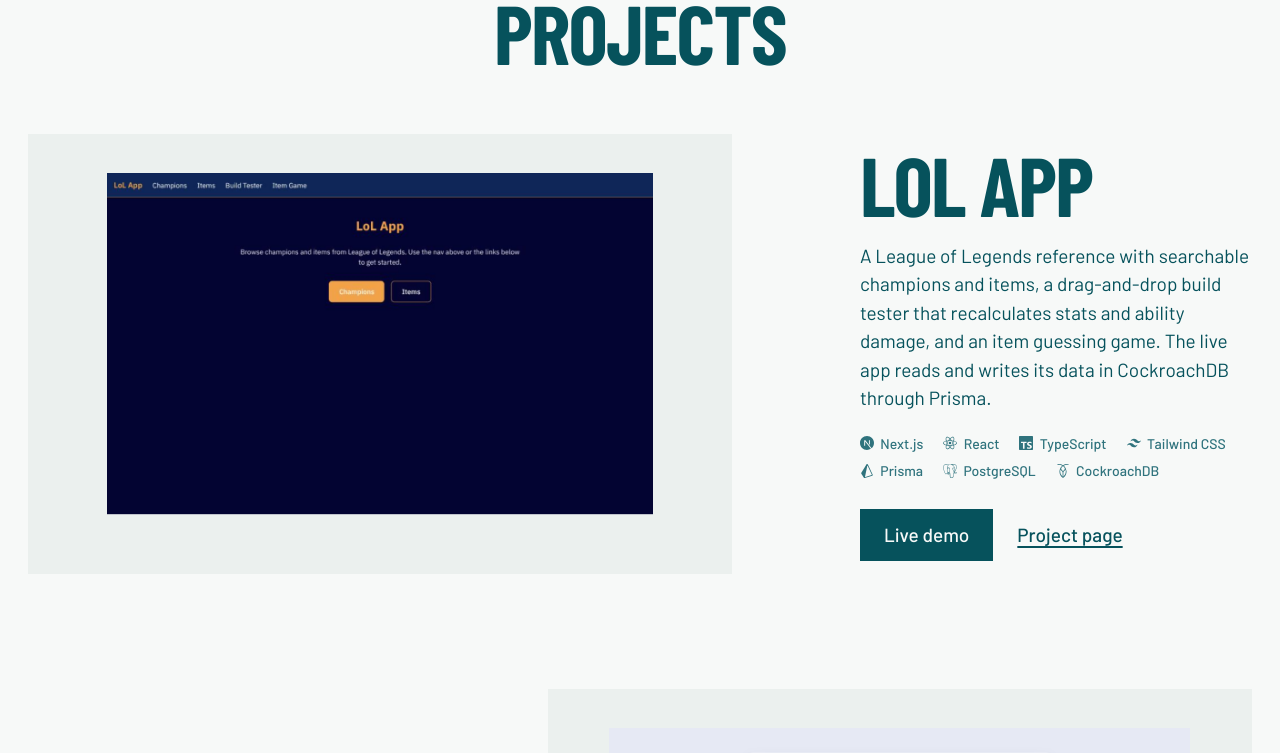
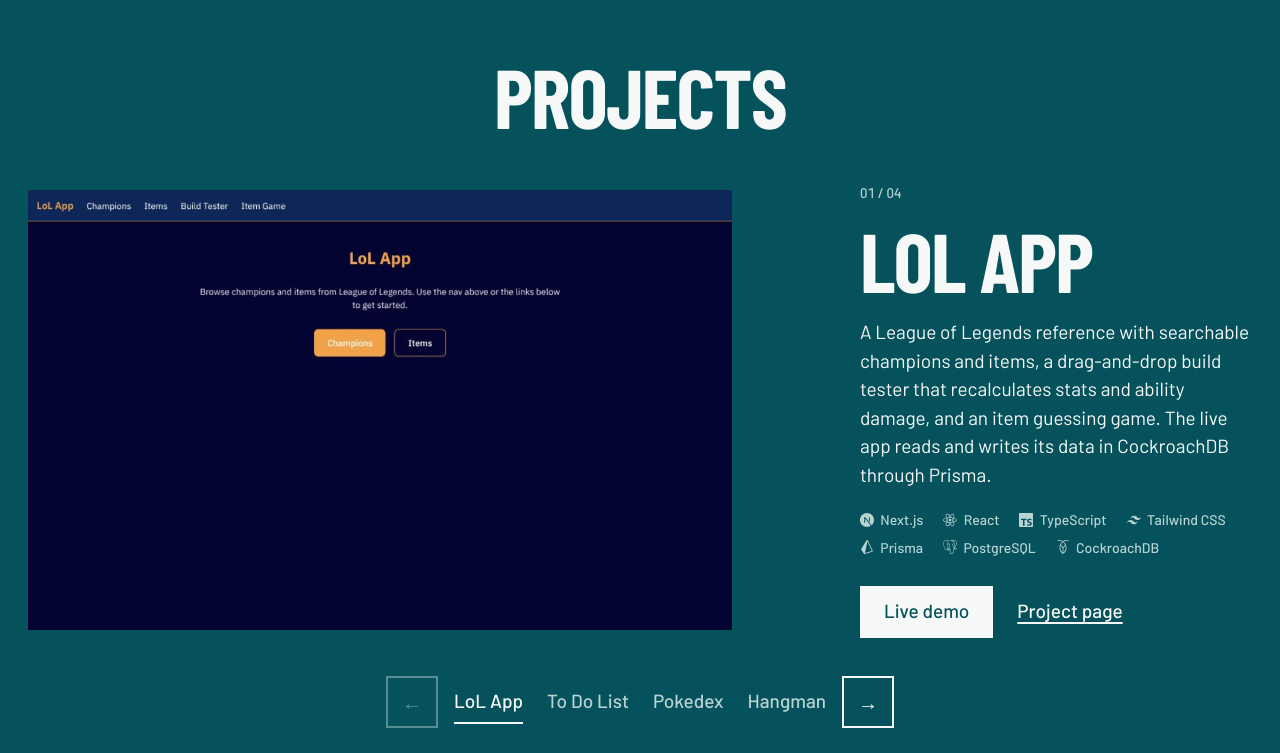
Before and after one commit to david-codez/resume-app, a Next.js app: page / in a window 1280 px wide. Shown: the part 6900-7653 px from the top of the page. Built offline with nearby package versions, Linux system fonts and the light colour scheme.

Commit message:
Turn Projects into a full-width slider
One project per slide on the teal field, with arrows, name tabs and swipe. Screenshots share one 16:10 crop.

```diff
--- a/components/resume/ProjectsSection.jsx
+++ b/components/resume/ProjectsSection.jsx
@@ -1,28 +1,27 @@
 import Image from 'next/image'
 import Link from 'next/link'
+import { useRef, useState } from 'react'
 import { iconFor } from '../iconMap'
 import styles from './ProjectsSection.module.css'
 
-export default function ProjectsSection({ projects }) {
+function ProjectSlide({ project, position, count }) {
   return (
-    <section id="projects" aria-labelledby="projects-heading" className={`frame ${styles.section}`}>
-      <div data-reveal>
-        <h2 id="projects-heading" className="section-heading">Projects</h2>
-      </div>
-      <div className={styles.list}>
-        {projects.map((project) => (
-          <article key={project.slug} className={styles.project} data-reveal>
+    <li className={styles.slide} aria-roledescription="slide" aria-label={`${position} of ${count}`}>
+      <article className={styles.project}>
         <a href={project.demoUrl} target="_blank" rel="noopener noreferrer" className={styles.shot} tabIndex={-1}>
           <Image
             src={project.image}
             alt={`${project.name} screenshot`}
-                width={1152}
-                height={720}
-                sizes="(min-width: 900px) 56vw, 100vw"
+            fill
+            sizes="(min-width: 900px) 58vw, 100vw"
             className={styles.image}
+            priority={position === 1}
           />
         </a>
         <div className={styles.copy}>
+          <p className={styles.count}>
+            {String(position).padStart(2, '0')} / {String(count).padStart(2, '0')}
+          </p>
           <h3 className={styles.title}>
             <Link href={`/portfolio/${project.slug}`} className={styles.titleLink}>{project.name}</Link>
           </h3>
@@ -39,12 +38,83 @@ export default function ProjectsSection({ projects }) {
             })}
           </ul>
           <p className={styles.links}>
-                <a href={project.demoUrl} target="_blank" rel="noopener noreferrer" className="button">Live demo</a>
-                <Link href={`/portfolio/${project.slug}`} className="text-link">Project page</Link>
+            <a href={project.demoUrl} target="_blank" rel="noopener noreferrer" className={styles.demo}>Live demo</a>
+            <Link href={`/portfolio/${project.slug}`} className={styles.pageLink}>Project page</Link>
           </p>
         </div>
       </article>
+    </li>
+  )
+}
+
+export default function ProjectsSection({ projects }) {
+  const trackRef = useRef(null)
+  const [activeIndex, setActiveIndex] = useState(0)
+
+  const showSlide = (index) => {
+    const track = trackRef.current
+    const prefersReducedMotion = window.matchMedia('(prefers-reduced-motion: reduce)').matches
+    track.scrollTo({ left: index * track.clientWidth, behavior: prefersReducedMotion ? 'auto' : 'smooth' })
+  }
+
+  const followScroll = () => {
+    const track = trackRef.current
+    setActiveIndex(Math.round(track.scrollLeft / track.clientWidth))
+  }
+
+  const isFirst = activeIndex === 0
+  const isLast = activeIndex === projects.length - 1
+
+  return (
+    <section id="projects" aria-labelledby="projects-heading" className={styles.section}>
+      <div className="frame" data-reveal>
+        <h2 id="projects-heading" className={`section-heading ${styles.heading}`}>Projects</h2>
+      </div>
+      <div className={styles.carousel} aria-roledescription="carousel" aria-labelledby="projects-heading">
+        <ul id="projects-track" ref={trackRef} className={styles.track} onScroll={followScroll}>
+          {projects.map((project, index) => (
+            <ProjectSlide key={project.slug} project={project} position={index + 1} count={projects.length} />
           ))}
+        </ul>
+        {projects.length > 1 ? (
+          <div className={`frame ${styles.controls}`}>
+            <button
+              type="button"
+              className={styles.arrow}
+              aria-controls="projects-track"
+              disabled={isFirst}
+              onClick={() => showSlide(activeIndex - 1)}
+            >
+              <span aria-hidden="true">←</span>
+              <span className="visually-hidden">Previous project</span>
+            </button>
+            <ol className={styles.tabs}>
+              {projects.map((project, index) => (
+                <li key={project.slug}>
+                  <button
+                    type="button"
+                    className={styles.tab}
+                    aria-controls="projects-track"
+                    aria-current={index === activeIndex ? 'true' : undefined}
+                    onClick={() => showSlide(index)}
+                  >
+                    {project.name}
+                  </button>
+                </li>
+              ))}
+            </ol>
+            <button
+              type="button"
+              className={styles.arrow}
+              aria-controls="projects-track"
+              disabled={isLast}
+              onClick={() => showSlide(activeIndex + 1)}
+            >
+              <span aria-hidden="true">→</span>
+              <span className="visually-hidden">Next project</span>
+            </button>
+          </div>
+        ) : null}
       </div>
     </section>
   )
--- a/components/resume/ProjectsSection.module.css
+++ b/components/resume/ProjectsSection.module.css
@@ -1,12 +1,30 @@
 .section {
-  padding-top: var(--section-gap);
+  margin-top: var(--section-gap);
+  padding-block: clamp(3.5rem, 5vw, 4.5rem) clamp(2.5rem, 4vw, 3.5rem);
+  background: var(--field);
+  color: var(--field-ink);
 }
 
-.list {
+.heading {
+  margin-bottom: clamp(2rem, 4vw, 3rem);
+}
+
+.track {
   display: flex;
-  flex-direction: column;
-  gap: clamp(5rem, 9vw, 8rem);
-  margin-top: clamp(2.5rem, 5vw, 4rem);
+  overflow-x: auto;
+  scroll-snap-type: x mandatory;
+  overscroll-behavior-x: contain;
+  scrollbar-width: none;
+}
+
+.track::-webkit-scrollbar {
+  display: none;
+}
+
+.slide {
+  flex: 0 0 100%;
+  scroll-snap-align: start;
+  padding-inline: var(--margin);
 }
 
 .project {
@@ -18,21 +36,17 @@
 
 .shot {
   grid-column: 1 / span 7;
-  display: flex;
-  align-items: center;
-  justify-content: center;
+  position: relative;
+  display: block;
   aspect-ratio: 16 / 10;
-  padding: clamp(1rem, 3vw, 2.5rem);
+  overflow: hidden;
   background: var(--surface);
-  overflow: hidden;
 }
 
 .image {
-  width: auto;
-  height: auto;
-  max-width: 100%;
-  max-height: 100%;
-  transition: transform 500ms var(--ease-out);
+  object-fit: cover;
+  object-position: top;
+  transition: transform 700ms var(--ease-out);
 }
 
 .shot:hover .image {
@@ -47,13 +61,11 @@
   gap: 1.25rem;
 }
 
-.project:nth-child(even) .shot {
-  grid-column: 6 / span 7;
-  order: 2;
-}
-
-.project:nth-child(even) .copy {
-  grid-column: 1 / span 4;
+.count {
+  color: var(--field-muted);
+  font-size: var(--step-small);
+  font-weight: 500;
+  font-variant-numeric: tabular-nums;
 }
 
 .title {
@@ -71,13 +83,17 @@
   text-underline-offset: 0.08em;
 }
 
+.summary {
+  max-width: 34rem;
+}
+
 .stack {
   display: flex;
   flex-wrap: wrap;
   gap: 0.4rem 1.25rem;
+  color: var(--field-muted);
   font-size: var(--step-small);
   font-weight: 500;
-  color: var(--muted);
 }
 
 .stack li {
@@ -94,13 +110,117 @@
   margin-top: 0.5rem;
 }
 
+.demo {
+  display: inline-flex;
+  align-items: center;
+  min-height: 3.25rem;
+  padding: 0 1.5rem;
+  background: var(--field-ink);
+  color: var(--field);
+  font-weight: 500;
+  text-decoration: none;
+  transition: transform 160ms var(--ease-out), background-color 160ms ease;
+}
+
+.demo:hover {
+  background: var(--field-muted);
+}
+
+.demo:active {
+  transform: scale(0.97);
+}
+
+.pageLink {
+  font-weight: 500;
+  transition: text-underline-offset 160ms var(--ease-out);
+}
+
+.pageLink:hover {
+  text-underline-offset: 0.35em;
+}
+
+.section :focus-visible {
+  outline-color: var(--field-ink);
+}
+
+.controls {
+  display: flex;
+  align-items: center;
+  justify-content: center;
+  gap: 1rem;
+  margin-top: clamp(2rem, 3vw, 2.5rem);
+}
+
+.arrow {
+  display: inline-flex;
+  align-items: center;
+  justify-content: center;
+  width: 3.25rem;
+  height: 3.25rem;
+  border: 2px solid var(--field-ink);
+  background: transparent;
+  color: var(--field-ink);
+  font: inherit;
+  font-size: 1.25rem;
+  cursor: pointer;
+  transition: background-color 160ms ease, color 160ms ease, opacity 160ms ease;
+}
+
+.arrow:hover:not(:disabled) {
+  background: var(--field-ink);
+  color: var(--field);
+}
+
+.arrow:disabled {
+  opacity: 0.35;
+  cursor: default;
+}
+
+.tabs {
+  display: flex;
+  flex-wrap: wrap;
+  justify-content: center;
+  gap: 0.25rem 1.5rem;
+}
+
+.tab {
+  min-height: 2.75rem;
+  padding: 0;
+  border: 0;
+  border-bottom: 2px solid transparent;
+  background: none;
+  color: var(--field-muted);
+  font: inherit;
+  font-weight: 500;
+  cursor: pointer;
+  transition: color 160ms ease, border-color 160ms ease;
+}
+
+.tab:hover,
+.tab[aria-current='true'] {
+  color: var(--field-ink);
+}
+
+.tab[aria-current='true'] {
+  border-bottom-color: var(--field-ink);
+}
+
 @media (max-width: 900px) {
   .shot,
-  .copy,
-  .project:nth-child(even) .shot,
-  .project:nth-child(even) .copy {
+  .copy {
     grid-column: 1 / -1;
-    order: 0;
+  }
+
+  .project {
+    align-items: start;
+  }
+
+  .tabs {
+    display: none;
+  }
+
+  .controls {
+    justify-content: space-between;
   }
 }
 
```
Lines whose indentation alone changed are shown as unchanged.
